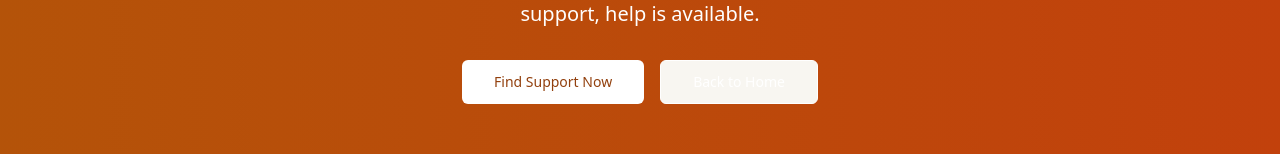
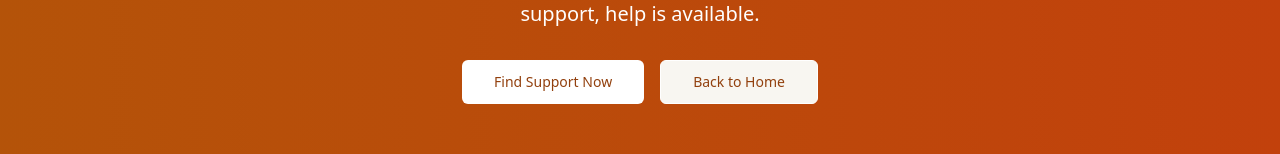
Before and after one commit to Prajusha2004/Kaleidoscope-app, a React (Vite) app: page /learn-more in a window 1280 px wide. Shown: the part 2551-2705 px from the top of the page. Built offline with nearby package versions, Linux system fonts and the light colour scheme.

Commit message:
colour change

```diff
--- a/src/pages/LearnMore.tsx
+++ b/src/pages/LearnMore.tsx
@@ -249,7 +249,7 @@ const LearnMore = () => {
               </Button>
             </Link>
             <Link to="/">
-              <Button variant="outline" size="lg" className="border-white text-white hover:bg-white/10 px-8 py-3">
+              <Button variant="outline" size="lg" className="border-white text-amber-800 hover:bg-white/10 px-8 py-3">
                 Back to Home
               </Button>
             </Link>
```
